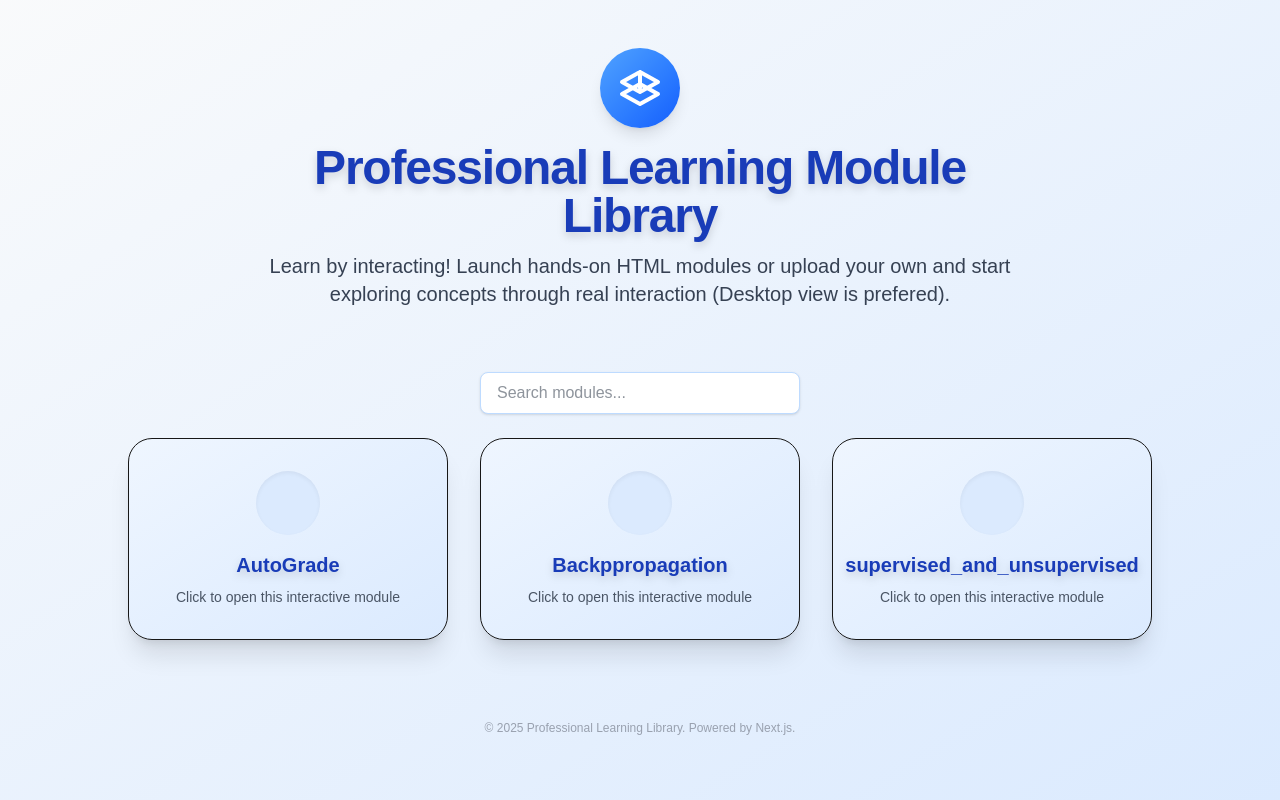
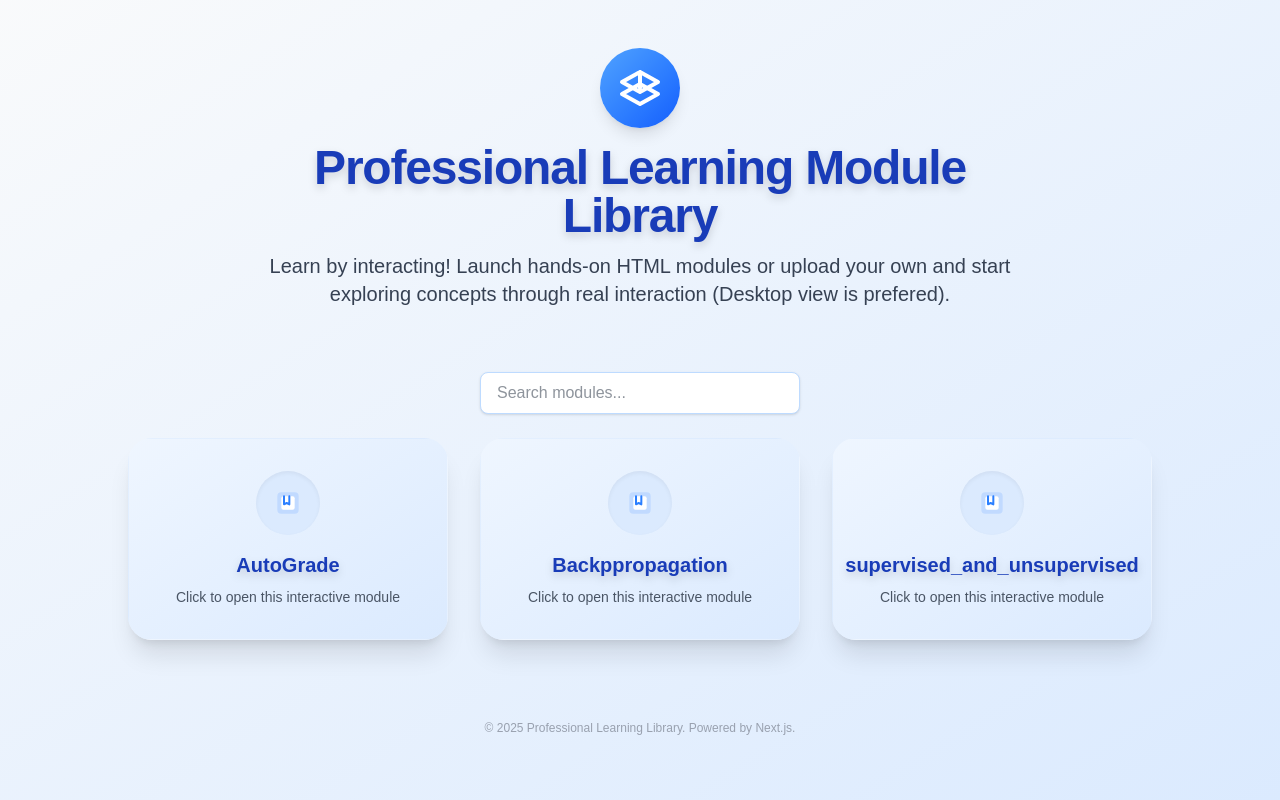
Before and after one commit to gitvs33/learningmodule, a Next.js app: page / in a window 1280 px wide. Built offline with nearby package versions, Linux system fonts and the light colour scheme.

Commit message:
Update LearningCards.tsx

```diff
--- a/src/app/components/LearningCards.tsx
+++ b/src/app/components/LearningCards.tsx
@@ -98,7 +98,7 @@ const LearningCards: React.FC<LearningCardsProps> = ({ search, setSearch }) => {
           filteredFiles.map((file, idx) => (
             <div
               key={file}
-  className="group bg-gradient-to-br from-blue-50 to-blue-100 dark:from-gray-800 dark:to-blue-900 rounded-3xl shadow-xl p-8 flex flex-col items-center justify-center cursor-pointer border overflow-hidden"
+              className="group bg-gradient-to-br from-blue-50 to-blue-100 dark:from-gray-800 dark:to-blue-900 rounded-3xl shadow-xl p-8 flex flex-col items-center justify-center cursor-pointer border border-transparent hover:border-blue-500 hover:shadow-2xl transition-all duration-300 min-h-[200px] animate-fade-in scale-100 hover:scale-105 focus:scale-105 focus:outline-none focus:ring-2 focus:ring-blue-400"
               style={{ animationDelay: `${idx * 80}ms` }}
               onClick={() => window.open(`/modules/${file}`, "_blank")}
               tabIndex={0}
@@ -106,14 +106,15 @@ const LearningCards: React.FC<LearningCardsProps> = ({ search, setSearch }) => {
               onKeyPress={e => { if (e.key === 'Enter') window.open(`/modules/${file}`, "_blank"); }}
             >
               <div className="mb-4 flex items-center justify-center w-16 h-16 rounded-full bg-blue-100 dark:bg-blue-900 shadow-inner">
-    {/* Icon here */}
+                {/* Book with bookmark icon */}
+                <svg className="w-8 h-8 text-blue-500 dark:text-blue-300" viewBox="0 0 24 24" fill="none" xmlns="http://www.w3.org/2000/svg">
+                  <rect x="4" y="4" width="16" height="16" rx="3" fill="currentColor" fillOpacity="0.15" />
+                  <rect x="7" y="7" width="10" height="10" rx="1.5" fill="#fff" />
+                  <path d="M9 7v6l2-1 2 1V7" stroke="currentColor" strokeWidth="1.5" strokeLinecap="round" strokeLinejoin="round" />
+                </svg>
               </div>
-  <div className="font-extrabold text-xl text-blue-800 dark:text-blue-100 mb-2 text-center drop-shadow-lg break-words whitespace-normal overflow-hidden line-clamp-2">
-    {file.replace(/\.html$/, "")}
-  </div>
-  <div className="text-gray-600 dark:text-gray-300 text-sm text-center break-words whitespace-normal overflow-hidden line-clamp-2">
-    Click to open this interactive module
-  </div>
+              <div className="font-extrabold text-xl text-blue-800 dark:text-blue-100 mb-2 text-center drop-shadow-lg">{file.replace(/\.html$/, "")}</div>
+              <div className="text-gray-600 dark:text-gray-300 text-sm text-center">Click to open this interactive module</div>
             </div>
           ))
         )}
```
Lines whose indentation alone changed are shown as unchanged.
